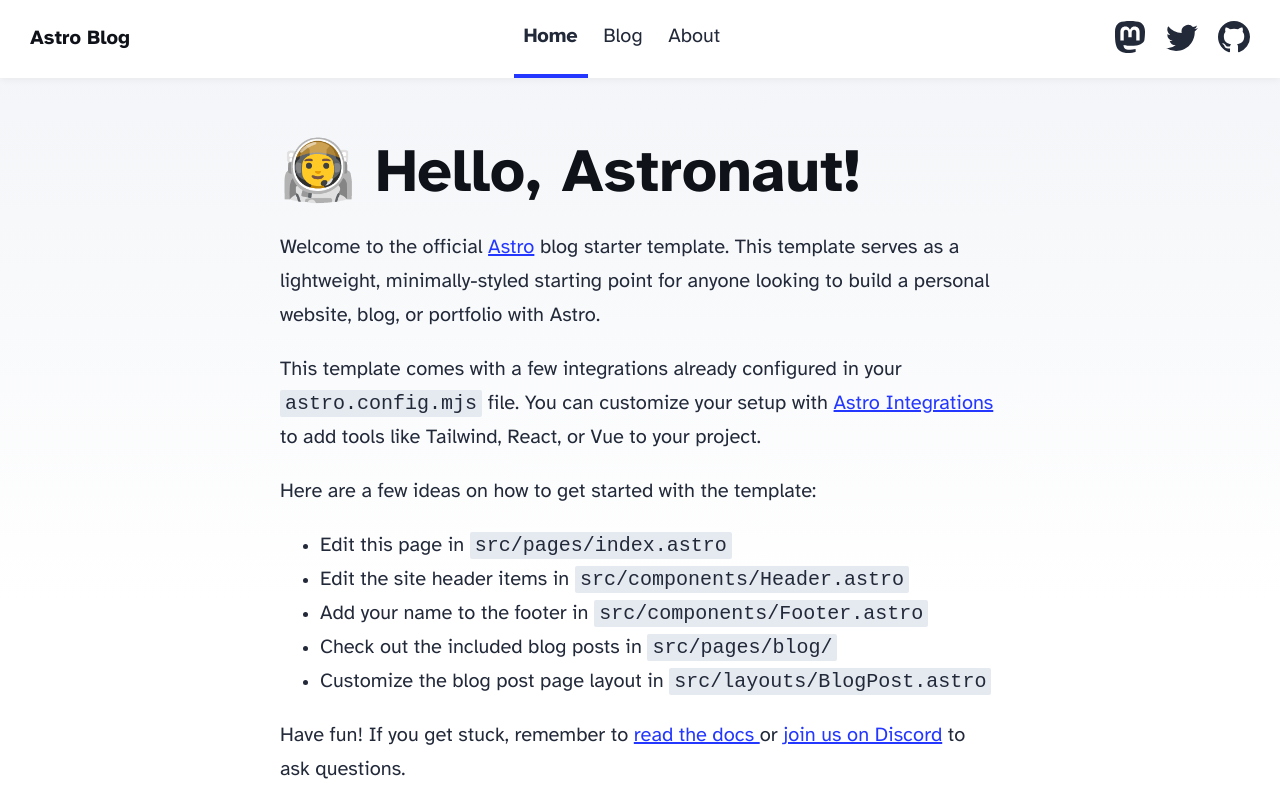
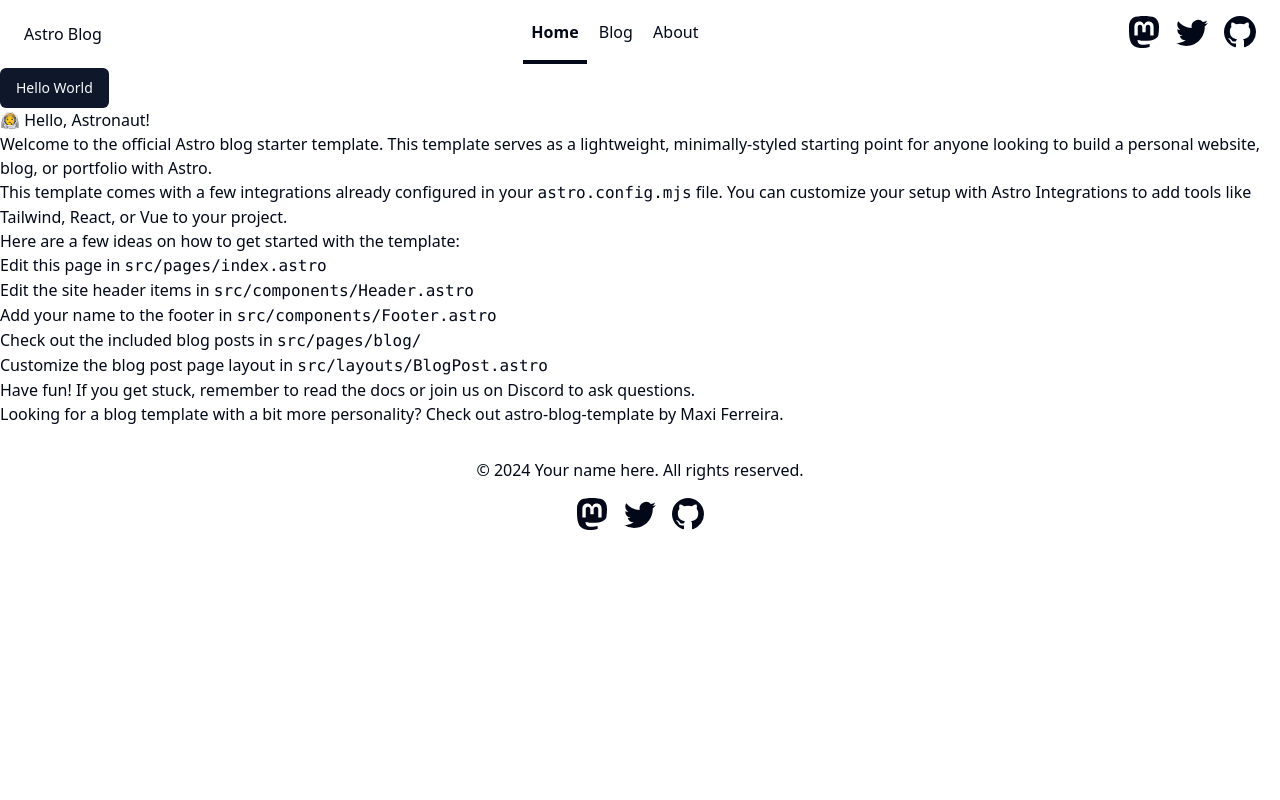
Before and after one commit to disosur/angat-buhay, an Astro site: page / in a window 1280 px wide. Shown: the top 800 px of the page. Built offline with nearby package versions, Linux system fonts and the light colour scheme; Astro itself is replaced by a stand-in of ours.

Commit message:
Added React, Tailwind, and Shadcn

```diff
--- a/astro.config.mjs
+++ b/astro.config.mjs
@@ -1,10 +1,19 @@
-import { defineConfig } from 'astro/config';
-import mdx from '@astrojs/mdx';
+import { defineConfig } from "astro/config";
+import mdx from "@astrojs/mdx";
+import sitemap from "@astrojs/sitemap";
+import react from "@astrojs/react";
 
-import sitemap from '@astrojs/sitemap';
+import tailwind from "@astrojs/tailwind";
 
 // https://astro.build/config
 export default defineConfig({
-	site: 'https://example.com',
-	integrations: [mdx(), sitemap()],
+  site: "https://example.com",
+  integrations: [
+    mdx(),
+    sitemap(),
+    react(),
+    tailwind({
+      applyBaseStyles: false,
+    }),
+  ],
 });
--- /dev/null
+++ b/src/components/ui/button.tsx
@@ -0,0 +1,56 @@
+import * as React from "react"
+import { Slot } from "@radix-ui/react-slot"
+import { cva, type VariantProps } from "class-variance-authority"
+
+import { cn } from "@/lib/utils"
+
+const buttonVariants = cva(
+  "inline-flex items-center justify-center whitespace-nowrap rounded-md text-sm font-medium ring-offset-background transition-colors focus-visible:outline-none focus-visible:ring-2 focus-visible:ring-ring focus-visible:ring-offset-2 disabled:pointer-events-none disabled:opacity-50",
+  {
+    variants: {
+      variant: {
+        default: "bg-primary text-primary-foreground hover:bg-primary/90",
+        destructive:
+          "bg-destructive text-destructive-foreground hover:bg-destructive/90",
+        outline:
+          "border border-input bg-background hover:bg-accent hover:text-accent-foreground",
+        secondary:
+          "bg-secondary text-secondary-foreground hover:bg-secondary/80",
+        ghost: "hover:bg-accent hover:text-accent-foreground",
+        link: "text-primary underline-offset-4 hover:underline",
+      },
+      size: {
+        default: "h-10 px-4 py-2",
+        sm: "h-9 rounded-md px-3",
+        lg: "h-11 rounded-md px-8",
+        icon: "h-10 w-10",
+      },
+    },
+    defaultVariants: {
+      variant: "default",
+      size: "default",
+    },
+  }
+)
+
+export interface ButtonProps
+  extends React.ButtonHTMLAttributes<HTMLButtonElement>,
+    VariantProps<typeof buttonVariants> {
+  asChild?: boolean
+}
+
+const Button = React.forwardRef<HTMLButtonElement, ButtonProps>(
+  ({ className, variant, size, asChild = false, ...props }, ref) => {
+    const Comp = asChild ? Slot : "button"
+    return (
+      <Comp
+        className={cn(buttonVariants({ variant, size, className }))}
+        ref={ref}
+        {...props}
+      />
+    )
+  }
+)
+Button.displayName = "Button"
+
+export { Button, buttonVariants }
--- /dev/null
+++ b/src/lib/utils.ts
@@ -0,0 +1,6 @@
+import { type ClassValue, clsx } from "clsx"
+import { twMerge } from "tailwind-merge"
+
+export function cn(...inputs: ClassValue[]) {
+  return twMerge(clsx(inputs))
+}
--- a/src/pages/index.astro
+++ b/src/pages/index.astro
@@ -3,6 +3,9 @@
 import Header from '../components/Header.astro';
 import Footer from '../components/Footer.astro';
 import { SITE_TITLE, SITE_DESCRIPTION } from '../consts';
+
+
+import { Button } from "@/components/ui/button"
 ---
 
 <!doctype html>
@@ -12,6 +15,7 @@
 	</head>
 	<body>
 		<Header title={SITE_TITLE} />
+				<Button>Hello World</Button>
 		<main>
 			<h1>🧑‍🚀 Hello, Astronaut!</h1>
 			<p>
--- a/src/styles/global.css
+++ b/src/styles/global.css
@@ -1,154 +1,76 @@
-/*
-  The CSS in this style tag is based off of Bear Blog's default CSS.
-  https://github.com/HermanMartinus/bearblog/blob/297026a877bc2ab2b3bdfbd6b9f7961c350917dd/templates/styles/blog/default.css
-  License MIT: https://github.com/HermanMartinus/bearblog/blob/master/LICENSE.md
- */
+@tailwind base;
+@tailwind components;
+@tailwind utilities;
 
-:root {
-	--accent: #2337ff;
-	--accent-dark: #000d8a;
-	--black: 15, 18, 25;
-	--gray: 96, 115, 159;
-	--gray-light: 229, 233, 240;
-	--gray-dark: 34, 41, 57;
-	--gray-gradient: rgba(var(--gray-light), 50%), #fff;
-	--box-shadow: 0 2px 6px rgba(var(--gray), 25%), 0 8px 24px rgba(var(--gray), 33%),
-		0 16px 32px rgba(var(--gray), 33%);
-}
-@font-face {
-	font-family: 'Atkinson';
-	src: url('/fonts/atkinson-regular.woff') format('woff');
-	font-weight: 400;
-	font-style: normal;
-	font-display: swap;
-}
-@font-face {
-	font-family: 'Atkinson';
-	src: url('/fonts/atkinson-bold.woff') format('woff');
-	font-weight: 700;
-	font-style: normal;
-	font-display: swap;
-}
-body {
-	font-family: 'Atkinson', sans-serif;
-	margin: 0;
-	padding: 0;
-	text-align: left;
-	background: linear-gradient(var(--gray-gradient)) no-repeat;
-	background-size: 100% 600px;
-	word-wrap: break-word;
-	overflow-wrap: break-word;
-	color: rgb(var(--gray-dark));
-	font-size: 20px;
-	line-height: 1.7;
-}
-main {
-	width: 720px;
-	max-width: calc(100% - 2em);
-	margin: auto;
-	padding: 3em 1em;
-}
-h1,
-h2,
-h3,
-h4,
-h5,
-h6 {
-	margin: 0 0 0.5rem 0;
-	color: rgb(var(--black));
-	line-height: 1.2;
-}
-h1 {
-	font-size: 3.052em;
-}
-h2 {
-	font-size: 2.441em;
-}
-h3 {
-	font-size: 1.953em;
-}
-h4 {
-	font-size: 1.563em;
-}
-h5 {
-	font-size: 1.25em;
-}
-strong,
-b {
-	font-weight: 700;
-}
-a {
-	color: var(--accent);
-}
-a:hover {
-	color: var(--accent);
-}
-p {
-	margin-bottom: 1em;
-}
-.prose p {
-	margin-bottom: 2em;
-}
-textarea {
-	width: 100%;
-	font-size: 16px;
-}
-input {
-	font-size: 16px;
-}
-table {
-	width: 100%;
-}
-img {
-	max-width: 100%;
-	height: auto;
-	border-radius: 8px;
-}
-code {
-	padding: 2px 5px;
-	background-color: rgb(var(--gray-light));
-	border-radius: 2px;
-}
-pre {
-	padding: 1.5em;
-	border-radius: 8px;
-}
-pre > code {
-	all: unset;
-}
-blockquote {
-	border-left: 4px solid var(--accent);
-	padding: 0 0 0 20px;
-	margin: 0px;
-	font-size: 1.333em;
-}
-hr {
-	border: none;
-	border-top: 1px solid rgb(var(--gray-light));
-}
-@media (max-width: 720px) {
-	body {
-		font-size: 18px;
-	}
-	main {
-		padding: 1em;
-	}
+@layer base {
+  :root {
+    --background: 0 0% 100%;
+    --foreground: 222.2 84% 4.9%;
+
+    --card: 0 0% 100%;
+    --card-foreground: 222.2 84% 4.9%;
+
+    --popover: 0 0% 100%;
+    --popover-foreground: 222.2 84% 4.9%;
+
+    --primary: 222.2 47.4% 11.2%;
+    --primary-foreground: 210 40% 98%;
+
+    --secondary: 210 40% 96.1%;
+    --secondary-foreground: 222.2 47.4% 11.2%;
+
+    --muted: 210 40% 96.1%;
+    --muted-foreground: 215.4 16.3% 46.9%;
+
+    --accent: 210 40% 96.1%;
+    --accent-foreground: 222.2 47.4% 11.2%;
+
+    --destructive: 0 84.2% 60.2%;
+    --destructive-foreground: 210 40% 98%;
+
+    --border: 214.3 31.8% 91.4%;
+    --input: 214.3 31.8% 91.4%;
+    --ring: 222.2 84% 4.9%;
+
+    --radius: 0.5rem;
+  }
+
+  .dark {
+    --background: 222.2 84% 4.9%;
+    --foreground: 210 40% 98%;
+
+    --card: 222.2 84% 4.9%;
+    --card-foreground: 210 40% 98%;
+
+    --popover: 222.2 84% 4.9%;
+    --popover-foreground: 210 40% 98%;
+
+    --primary: 210 40% 98%;
+    --primary-foreground: 222.2 47.4% 11.2%;
+
+    --secondary: 217.2 32.6% 17.5%;
+    --secondary-foreground: 210 40% 98%;
+
+    --muted: 217.2 32.6% 17.5%;
+    --muted-foreground: 215 20.2% 65.1%;
+
+    --accent: 217.2 32.6% 17.5%;
+    --accent-foreground: 210 40% 98%;
+
+    --destructive: 0 62.8% 30.6%;
+    --destructive-foreground: 210 40% 98%;
+
+    --border: 217.2 32.6% 17.5%;
+    --input: 217.2 32.6% 17.5%;
+    --ring: 212.7 26.8% 83.9%;
+  }
 }
 
-.sr-only {
-	border: 0;
-	padding: 0;
-	margin: 0;
-	position: absolute !important;
-	height: 1px;
-	width: 1px;
-	overflow: hidden;
-	/* IE6, IE7 - a 0 height clip, off to the bottom right of the visible 1px box */
-	clip: rect(1px 1px 1px 1px);
-	/* maybe deprecated but we need to support legacy browsers */
-	clip: rect(1px, 1px, 1px, 1px);
-	/* modern browsers, clip-path works inwards from each corner */
-	clip-path: inset(50%);
-	/* added line to stop words getting smushed together (as they go onto seperate lines and some screen readers do not understand line feeds as a space */
-	white-space: nowrap;
+@layer base {
+  * {
+    @apply border-border;
+  }
+  body {
+    @apply bg-background text-foreground;
+  }
 }
--- /dev/null
+++ b/tailwind.config.js
@@ -0,0 +1,72 @@
+/** @type {import('tailwindcss').Config} */
+export default {
+  darkMode: ["class"],
+  content: ["./src/**/*.{astro,html,js,jsx,md,mdx,svelte,ts,tsx,vue}"],
+  prefix: "",
+  theme: {
+    container: {
+      center: true,
+      padding: "2rem",
+      screens: {
+        "2xl": "1400px",
+      },
+    },
+    extend: {
+      colors: {
+        border: "hsl(var(--border))",
+        input: "hsl(var(--input))",
+        ring: "hsl(var(--ring))",
+        background: "hsl(var(--background))",
+        foreground: "hsl(var(--foreground))",
+        primary: {
+          DEFAULT: "hsl(var(--primary))",
+          foreground: "hsl(var(--primary-foreground))",
+        },
+        secondary: {
+          DEFAULT: "hsl(var(--secondary))",
+          foreground: "hsl(var(--secondary-foreground))",
+        },
+        destructive: {
+          DEFAULT: "hsl(var(--destructive))",
+          foreground: "hsl(var(--destructive-foreground))",
+        },
+        muted: {
+          DEFAULT: "hsl(var(--muted))",
+          foreground: "hsl(var(--muted-foreground))",
+        },
+        accent: {
+          DEFAULT: "hsl(var(--accent))",
+          foreground: "hsl(var(--accent-foreground))",
+        },
+        popover: {
+          DEFAULT: "hsl(var(--popover))",
+          foreground: "hsl(var(--popover-foreground))",
+        },
+        card: {
+          DEFAULT: "hsl(var(--card))",
+          foreground: "hsl(var(--card-foreground))",
+        },
+      },
+      borderRadius: {
+        lg: "var(--radius)",
+        md: "calc(var(--radius) - 2px)",
+        sm: "calc(var(--radius) - 4px)",
+      },
+      keyframes: {
+        "accordion-down": {
+          from: { height: "0" },
+          to: { height: "var(--radix-accordion-content-height)" },
+        },
+        "accordion-up": {
+          from: { height: "var(--radix-accordion-content-height)" },
+          to: { height: "0" },
+        },
+      },
+      animation: {
+        "accordion-down": "accordion-down 0.2s ease-out",
+        "accordion-up": "accordion-up 0.2s ease-out",
+      },
+    },
+  },
+  plugins: [require("tailwindcss-animate")],
+};
```
Also changed, not shown: package.json (+13 -0 lines), tailwind.config.mjs (added, +8 -0 lines), tsconfig.json (+7 -1 lines), components.json (added), src/layouts/BaseLayout.astro (added), 1 other file.
